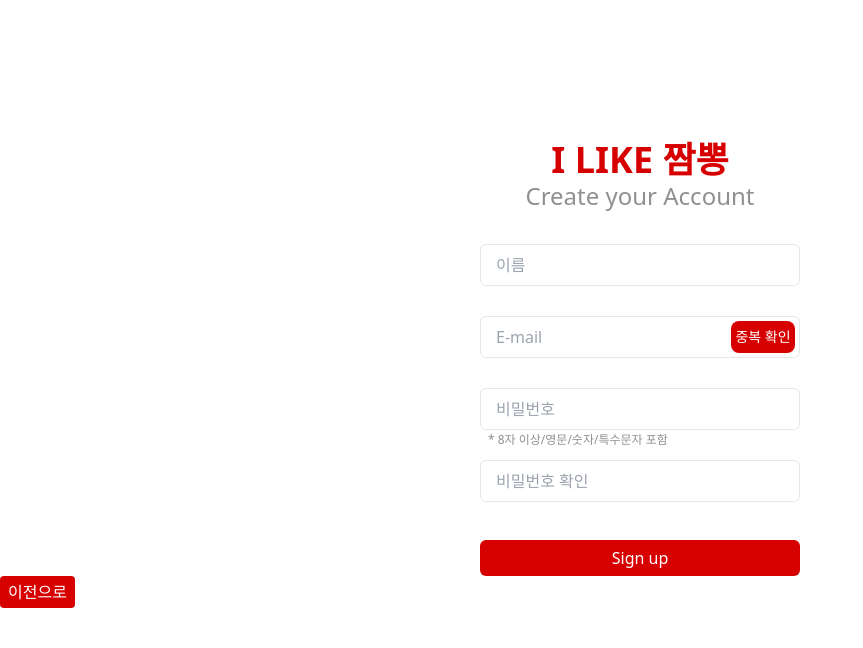
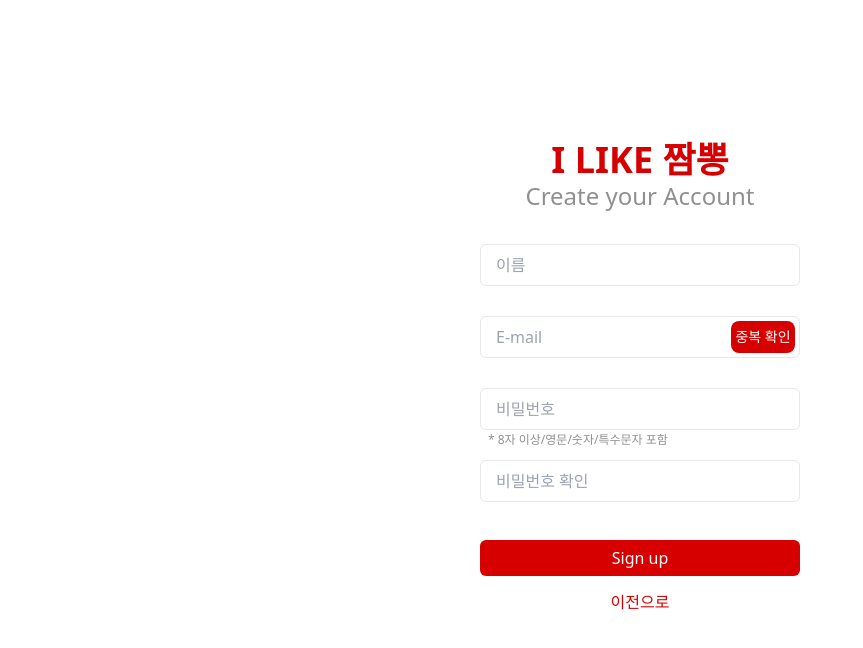
Before and after one commit to yuxincxoi/jjambbong_map, a React app: page /signupPage in a window 1280 px wide. Shown: the top 648 px of the page, without its empty margins (0-863 px from the left). Built offline with nearby package versions, Linux system fonts and the light colour scheme; no server answers; the HTML template or start-up script is replaced by a standard one.

Commit message:
sign up page 버튼 디자인 수정

```diff
--- a/src/pages/signupPage.tsx
+++ b/src/pages/signupPage.tsx
@@ -213,11 +213,11 @@ export default function SignupPage() {
           className={`w-80 h-9 mt-10 px-2 py-1 bg-main-color text-white rounded-md hover:border-main-color hover:text-main-color hover:bg-white ${btnStyle}`}
         />
       </form>
-      <div className="flex justify-start">
+      <div className="flex justify-center">
         <Link to="/">
           <Button
             buttonName="이전으로"
-            className="px-2 py-1 bg-main-color text-white rounded mr-2 hover:border-main-color hover:text-main-color hover:bg-white"
+            className="w-80 h-9 mt-2 px-2 py-1 rounded-md font-medium border-main-color text-main-color bg-white"
           />
         </Link>
       </div>
```
